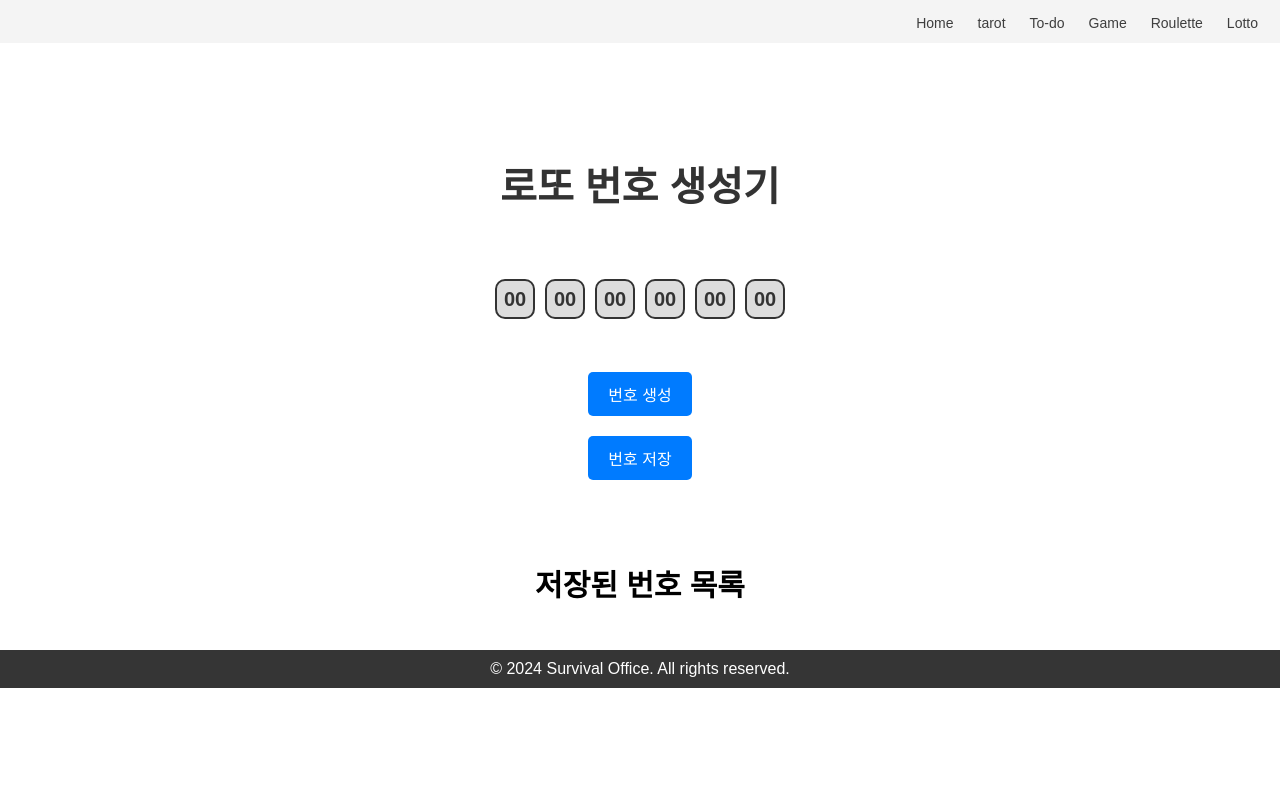
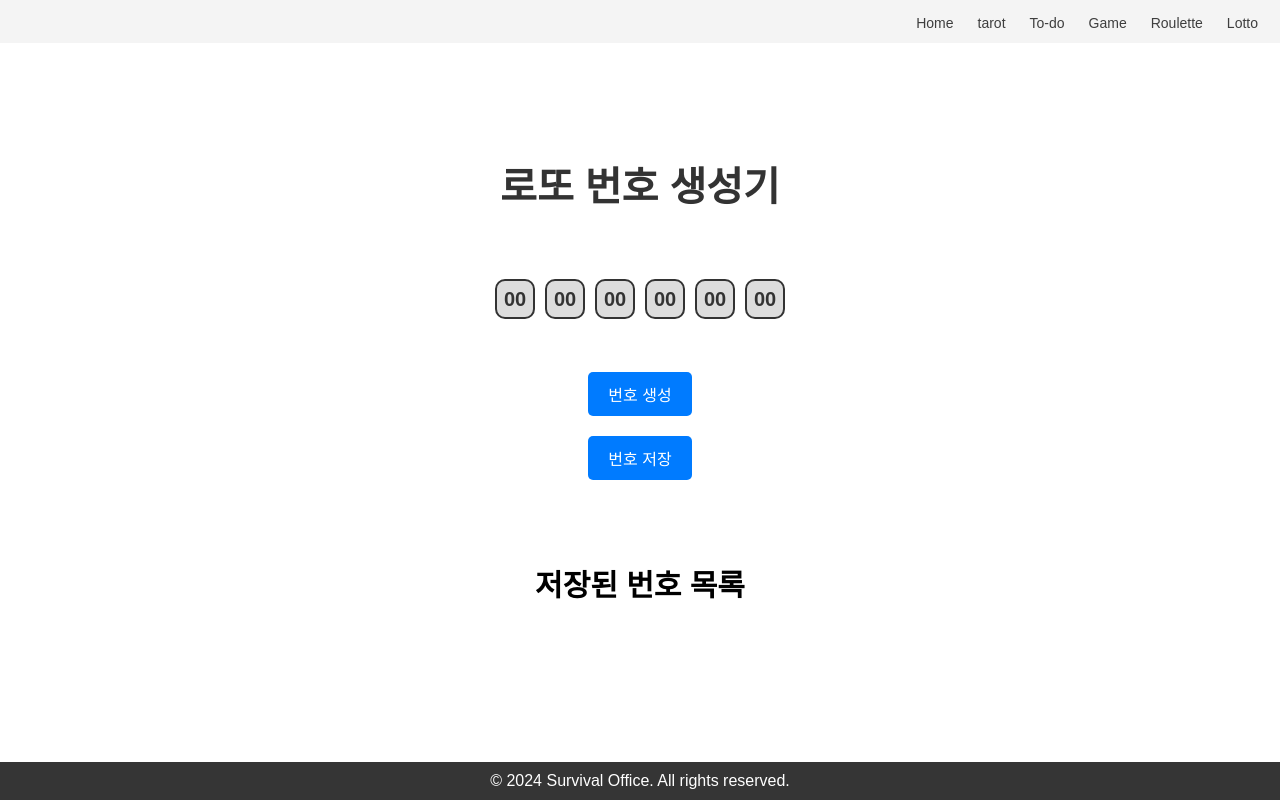
Before and after one commit to evolvekorea/survivaloffice, a plain HTML site: page fire/index.html in a window 1280 px wide. Drawn offline with Linux system fonts and the light colour scheme; a web font is replaced by a local one.

Commit message:
푸터 수정

```diff
--- a/fire/styles.css
+++ b/fire/styles.css
@@ -137,15 +137,15 @@ button:hover {
     box-sizing: border-box;
 }
 
+/* 푸터 스타일 */
 footer {
     background-color: #353535;
     color: white;
     text-align: center;
     padding: 10px;
     width: 100%;
-    position: relative; /* fixed에서 relative로 변경하여 문제 해결 */
-    bottom: 0;
-    box-sizing: border-box;
+    position: relative; /* 푸터를 고정하지 않고, 페이지 내용과 함께 움직이게 변경 */
+    margin-top: auto; /* 푸터를 하단으로 고정 */
 }
 
 footer p {
```
